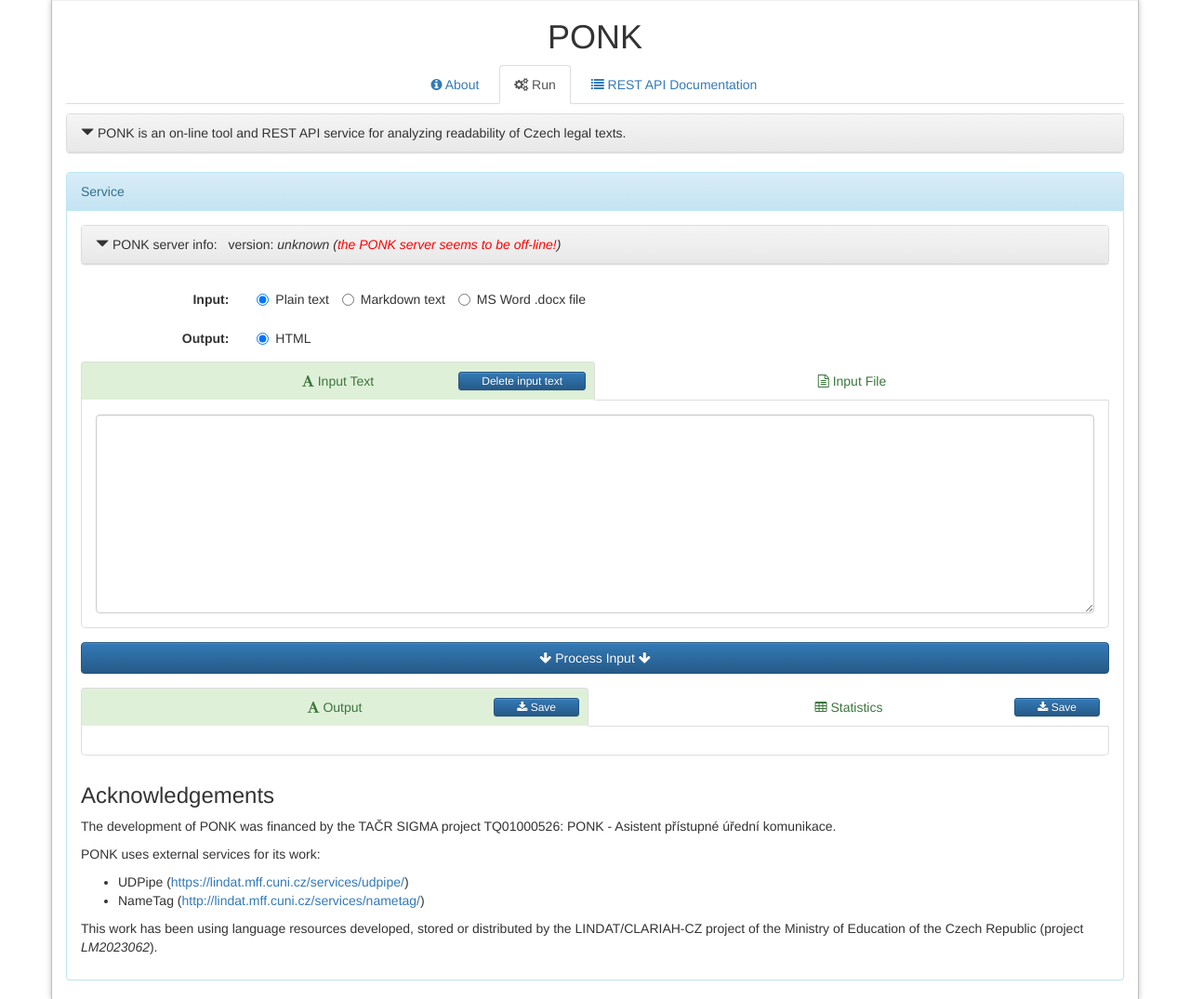
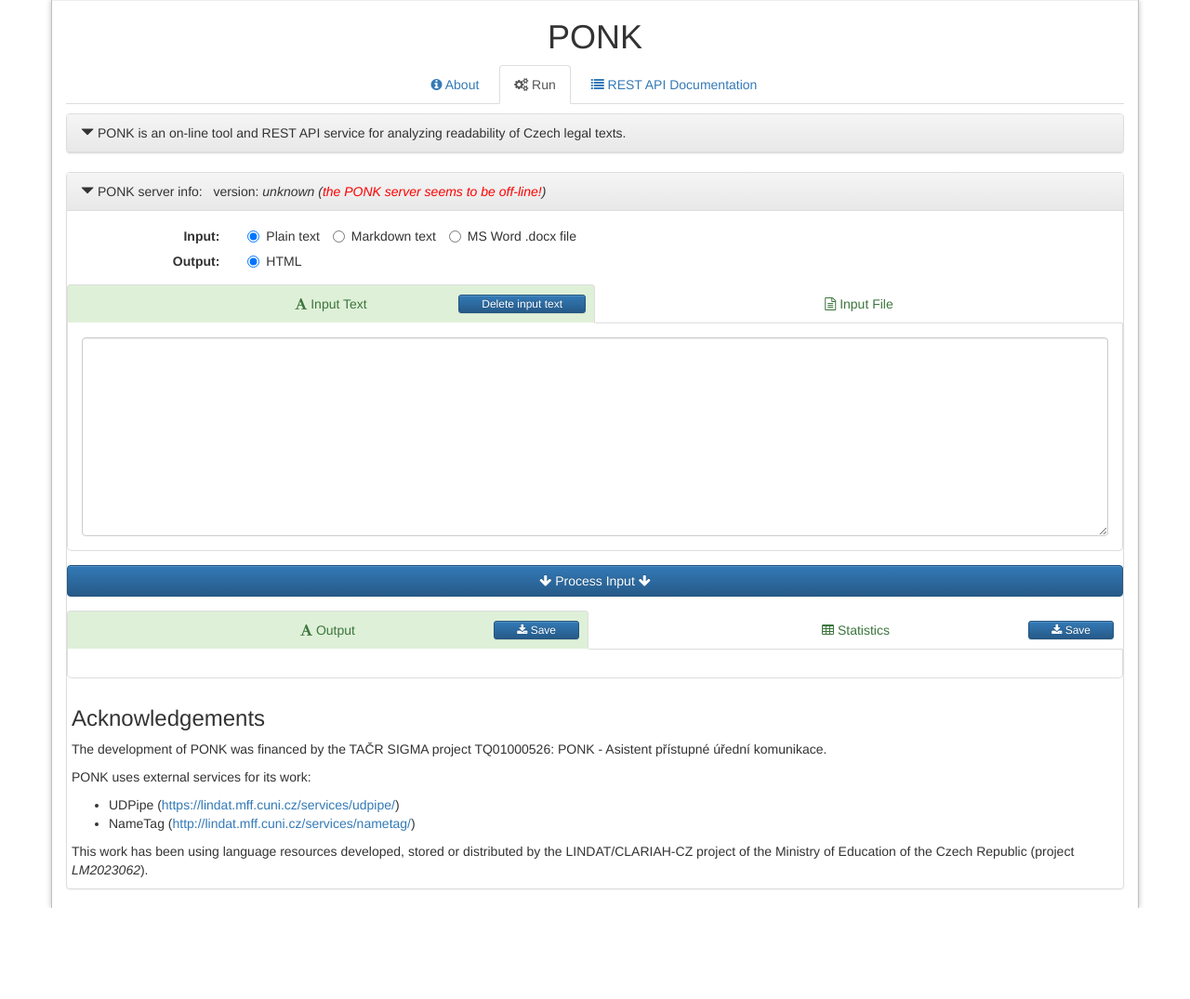
Before and after one commit to ufal/ponk, a PHP site: page /run.php in a window 1280 px wide. Shown: the whole page at 93% size. After the commit the page ends 977 px from the top, so only its background shows below. Run offline with PHP 8.4, Linux system fonts and the light colour scheme; some libraries are stand-ins or nearby versions.

Commit message:
Compact GUI for PONK web service
git-svn-id: https://svn.ms.mff.cuni.cz/svn/ponk/projects/ponk@271 9b7822f3-4786-4c31-9c96-ea234496b5ad

```diff
--- a/html/run.php
+++ b/html/run.php
@@ -280,13 +280,14 @@
   </div>
   <div id="aboutContent" class="panel-collapse collapse" role="tabpanel" aria-labelledby="aboutHeading">
 
-    <?php require('about.html') ?>
+    <div style="margin: 5px"><?php require('about.html') ?></div>
+
   </div>
 </div>
 
-<div class="panel panel-info">
-  <div class="panel-heading">Service</div>
-  <div class="panel-body">
+<!--div class="panel panel-info"-->
+  <!--div class="panel-heading">Service</div-->
+  <!--div class="panel-body"-->
 
   <div class="panel panel-default">
     <div class="panel-heading" role="tab" id="serverInfoHeading">
@@ -296,20 +297,20 @@
     </div>
     <div id="serverInfoContent" class="panel-collapse collapse" role="tabpanel" aria-labelledby="serverInfoHeading">
 
+      <div style="margin: 5px">
+
         <div id="server_info" style="display: none"></div>
+        <?php require('licence.html') ?>
+        <p>Please note that due to time limitations on our proxy server, the maximum length for input text is approximately 5 thousand words.</p>
+        <div id="error" class="alert alert-danger" style="display: none"></div>
 
-      <?php require('licence.html') ?>
-
-      <p>Please note that due to time limitations on our proxy server, the maximum length for input text is approximately 5 thousand words.</p>
-
-      <div id="error" class="alert alert-danger" style="display: none"></div>
      </div>
   </div>
 
   <!-- ================= OPTIONS ================ -->
 
   <div class="form-horizontal">
-      <div class="form-group row">
+    <div class="form-group row" style="margin-top: 10px; margin-bottom: 0px">
       <label class="col-sm-2 control-label">Input:</label>
       <div class="col-sm-10">
         <label title="Plain text input" class="radio-inline" id="option_input_plaintext_label"><input name="option_input" id="option_input_plaintext" type="radio" value="txt" checked/>Plain text</label>
@@ -317,7 +318,7 @@
         <label title="MS Word .docx file" class="radio-inline" id="option_input_docx_label"><input name="option_input" id="option_input_docx" type="radio" value="docx" onchange="handleInputFormatChange();"/>MS Word .docx file</label>
       </div>
     </div>
-      <div class="form-group row">
+    <div class="form-group row" style="margin-top: 0px">
       <label class="col-sm-2 control-label">Output:</label>
       <div class="col-sm-10">
         <label title="HTML with colour-encoded analysis of the text" class="radio-inline">
@@ -354,18 +355,6 @@
     <ul class="nav nav-tabs nav-justified nav-tabs-green">
      <li class="active" style="position:relative">
 	  <a href="#output_formatted" data-toggle="tab"><span class="fa fa-font"></span> Output</a>
-          <!--div style="position:absolute; top: 6px; left: 10px; padding: 0 0em; border: none;">
-            <div style="display: flex; flex-direction: row;">
-              <div style="display: flex; flex-direction: column; align-items: center; margin-right: 8px;">
-                <input type="checkbox" checked id="origsCheckbox" onchange="displayFormattedOutput();">
-                <span style="font-size: 60%; font-weight: normal; margin-top: 2px;">origs</span>
-              </div>
-              <div style="display: flex; flex-direction: column; align-items: center;">
-                <input type="checkbox" checked id="highlightingCheckbox" onchange="displayFormattedOutput();">
-                <span style="font-size: 60%; font-weight: normal; margin-top: 2px;">colours</span>
-              </div>
-            </div>
-          </div-->
           <button type="button" class="btn btn-primary btn-xs" style="position:absolute; top: 11px; right: 10px; padding: 0 2em" onclick="saveOutput();"><span class="fa fa-download"></span> Save</button>
      </li>
      <li style="position:relative"><a href="#output_stats" data-toggle="tab"><span class="fa fa-table"></span> Statistics</a>
@@ -374,12 +363,11 @@
     </ul>
 
     <div class="tab-content" id="output_tabs" style="border-right: 1px solid #ddd; border-left: 1px solid #ddd; border-bottom: 1px solid #ddd; border-bottom-right-radius: 5px; border-bottom-left-radius: 5px; padding: 15px">
-     <div class="tab-pane active" id="output_formatted">
-     </div>
-     <div class="tab-pane" id="output_stats">
-     </div>
+      <div class="tab-pane active" id="output_formatted"></div>
+      <div class="tab-pane" id="output_stats"></div>
     </div>
 
+    <div style="margin: 5px">
       <h3 id="acknowledgements_title" style="margin-top: 30px">Acknowledgements</h3>
       <p id="acknowledgements_text">The development of PONK was financed by the TAČR SIGMA project TQ01000526: PONK - Asistent přístupné úřední komunikace.</p>
       <p>PONK uses external services for its work:
@@ -396,5 +384,6 @@
       </p>
     </div>
   </div>
+<!--/div-->
 
 <?php require('footer.php') ?>
```
Lines whose indentation alone changed are shown as unchanged.
